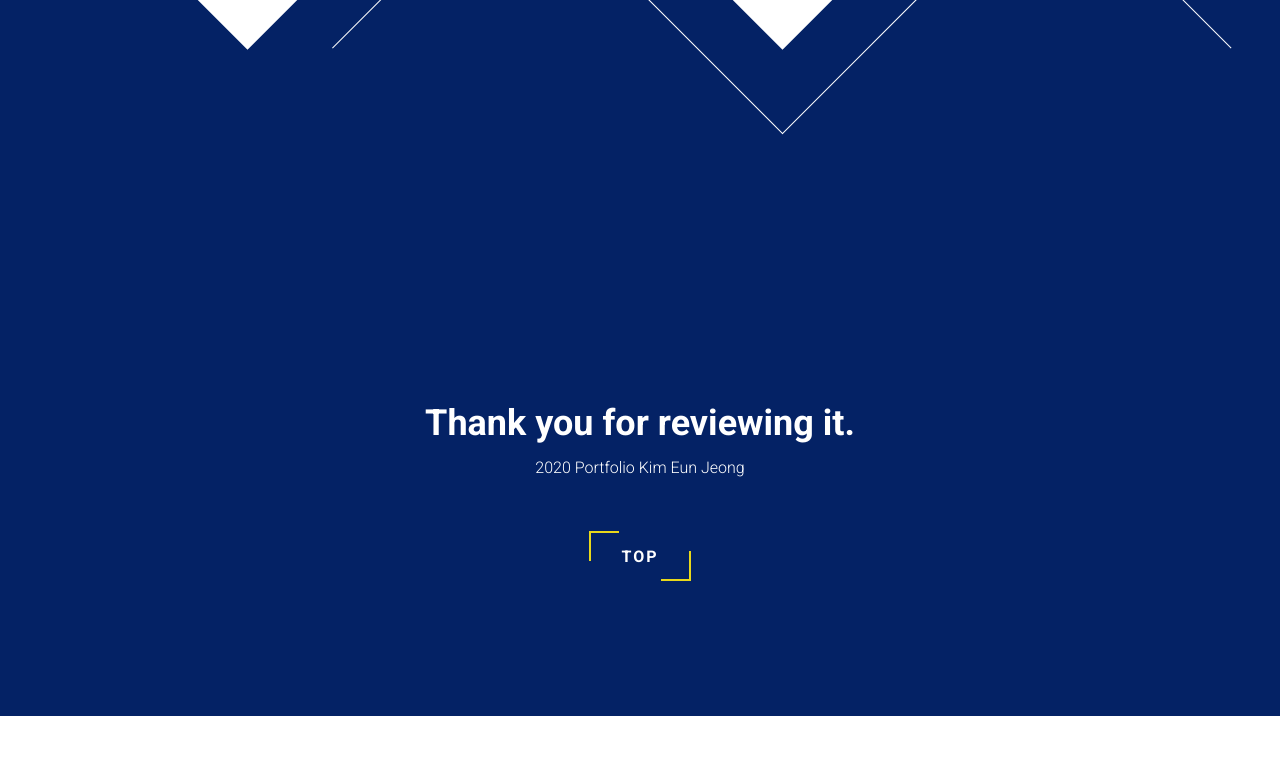
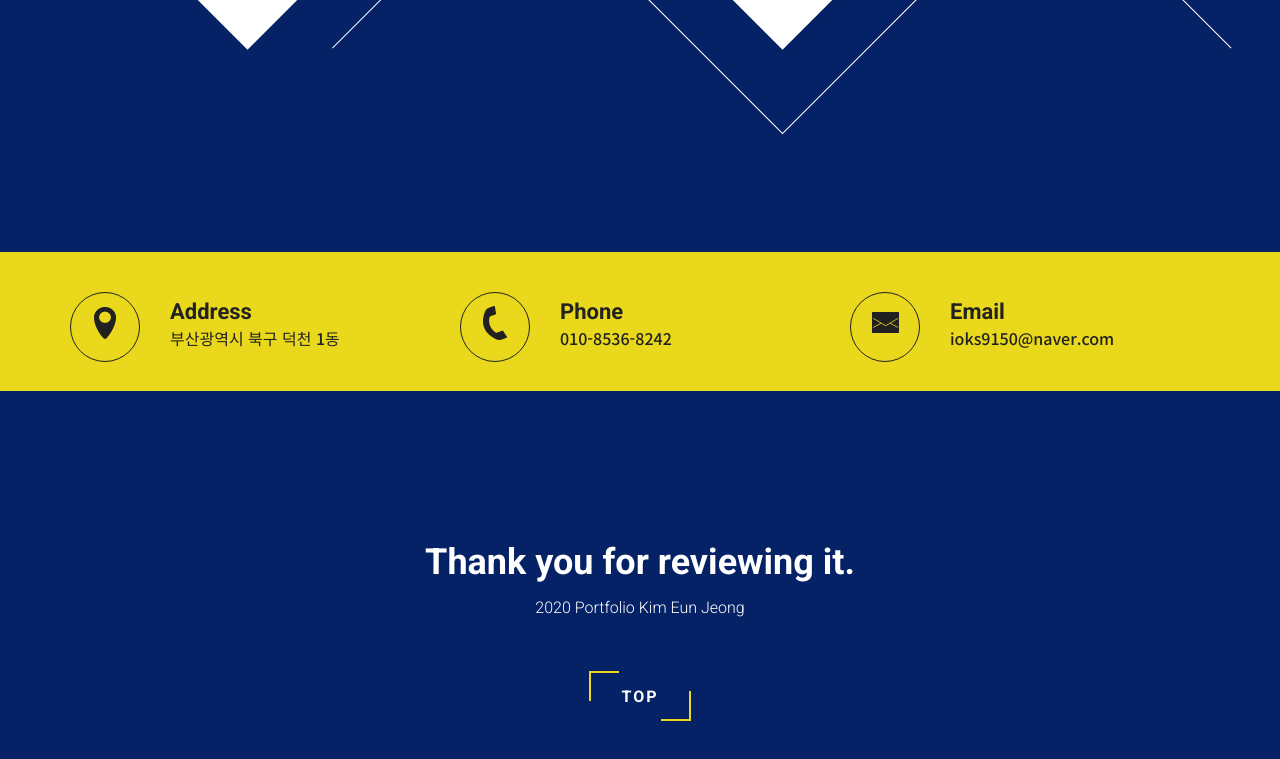
Before and after one commit to ioks9150/portfolio, a plain HTML site: page about.html in a window 1280 px wide. Shown: the part 1893-2652 px from the top of the page. Before the commit the page ends 2609 px from the top, so only its background shows below. Drawn offline with Linux system fonts and the light colour scheme; a web font is replaced by a local one.

Commit message:
sdfsdfsdfsdfsfsdfdsfsdf

```diff
--- a/about.html
+++ b/about.html
@@ -53,7 +53,6 @@
                                         <li><a href="http://skin-skin10.ioks9150.cafe24.com/">젤라또팩토리</a></li>
                                     </ul>
                                 </li>
-                                <li><a href="contact.html">FOOTER</a></li>
                             </ul>
                         </nav>
                     </div>
@@ -219,7 +218,46 @@
     </section>
     <!-- Counter Section End -->
 
-
+<section class="contact-widget spad">
+        <div class="container">
+            <div class="row">
+                <div class="col-lg-4 col-md-6 col-md-6 col-md-3">
+                    <div class="contact__widget__item">
+                        <div class="contact__widget__item__icon">
+                            <i class="fa fa-map-marker"></i>
+                        </div>
+                        <div class="contact__widget__item__text">
+                            <h4>Address</h4>
+                            <p>부산광역시 북구 덕천 1동</p>
+                        </div>
+                    </div>
+                </div>
+                <div class="col-lg-4 col-md-6 col-md-6 col-md-3">
+                    <div class="contact__widget__item">
+                        <div class="contact__widget__item__icon">
+                            <i class="fa fa-phone"></i>
+                        </div>
+                        <div class="contact__widget__item__text">
+                            <h4>Phone</h4>
+                            <p>010-8536-8242</p>
+                        </div>
+                    </div>
+                </div>
+                <div class="col-lg-4 col-md-6 col-md-6 col-md-3">
+                    <div class="contact__widget__item">
+                        <div class="contact__widget__item__icon">
+                            <i class="fa fa-mail"></i>
+                        </div>
+                        <div class="contact__widget__item__text">
+                            <h4>Email</h4>
+                            <p>ioks9150@naver.com</p>
+                        </div>
+                    </div>
+                </div>
+            </div>
+        </div>
+    </section>
+    <!-- Contact Widget Section End -->
 
     <!-- Testimonial Section Begin -->
 <!--
--- a/css/style.css
+++ b/css/style.css
@@ -1845,6 +1845,7 @@ font-family: 'Noto Sans KR', sans-serif;
   padding: 100px 0 0px;
   background: #042265;
   text-align: center;
+background-position: center 0;
 }
 
 .blog__hero__text {
@@ -2141,10 +2142,12 @@ font-family: 'Noto Sans KR', sans-serif;
   Contact Widget
 -----------------------*/
 .contact-widget {
-  background: #100028;
-  padding-bottom: 70px;
-}
-
+  background: #e9d81b;
+  padding-bottom: 10px;
+}
+.contact-widget.spad{
+    padding-top: 40px;
+}
 .contact__widget__item {
   margin-bottom: 30px;
 }
@@ -2152,7 +2155,7 @@ font-family: 'Noto Sans KR', sans-serif;
 .contact__widget__item__icon {
   height: 70px;
   width: 70px;
-  border: 1px solid rgba(225, 225, 225, 0.5);
+  border: 1px solid #222222;
   line-height: 80px;
   text-align: center;
   border-radius: 50%;
@@ -2161,21 +2164,23 @@ font-family: 'Noto Sans KR', sans-serif;
 }
 .contact__widget__item__icon i {
   font-size: 30px;
-  color: #ffffff;
+  color: #222222;
 }
 
 .contact__widget__item__text {
   overflow: hidden;
   padding-top: 7px;
+font-family: 'Noto Sans KR', sans-serif;
 }
 .contact__widget__item__text h4 {
   font-size: 22px;
-  color: #ffffff;
+  color: #222222;
   font-weight: 700;
-  margin-bottom: 10px;
 }
 .contact__widget__item__text p {
   margin-bottom: 0;
+    color:#222222;
+    font-family: 'Noto Sans KR', sans-serif;
 }
 
 /*---------------------
@@ -2244,8 +2249,18 @@ font-family: 'Noto Sans KR', sans-serif;
   border-color: #e1e1e1;
 }
 
-
-
+.fa-map-marker:before {
+    content: url(../images/map.png);
+    vertical-align: middle;
+}
+.fa-phone:before {
+    content: url(../images/phone.png);
+    vertical-align: middle;
+}
+.fa-mail:before {
+    content: url(../images/mail.png);
+    vertical-align: middle;
+}
 
 /*------------------화살표수정--------------------*/
 
@@ -2731,7 +2746,7 @@ font-family: 'Noto Sans KR', sans-serif;
   }
 
   .blog__details__quote {
-    padding: 30px 40px 35px 35px;
+    padding: 30px 30px 35px 30px;
   }
         .portfolio__item__video .play-btn{
         background-color: rgba(0,0,0,0)
```
Also changed, not shown: clinic_landingpage.html (+1 -2 lines), index.html (+1 -2 lines), museum_bx.html (+0 -1 lines), project.html (+0 -1 lines), visual.html (+0 -1 lines), css/font-awesome.min.css, images/mail.png (added), images/map.png (added), images/phone.png (added).
